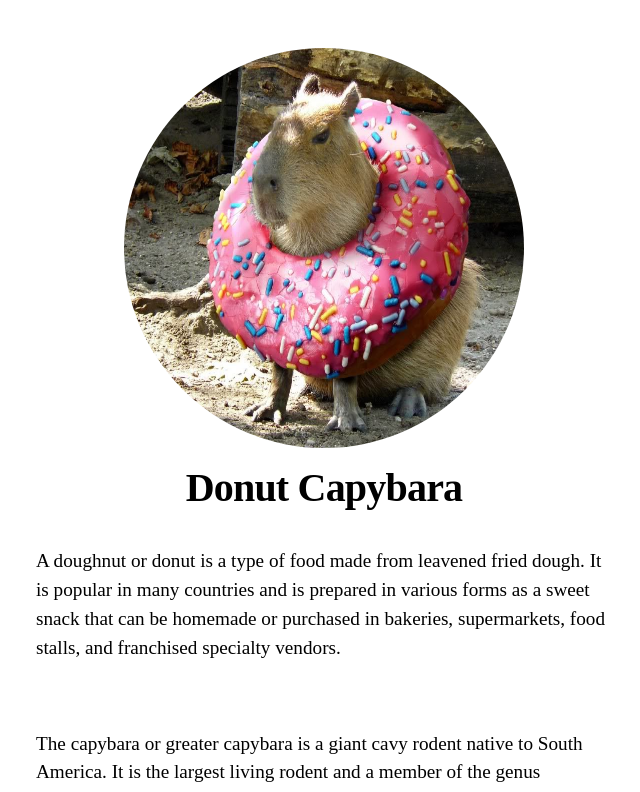
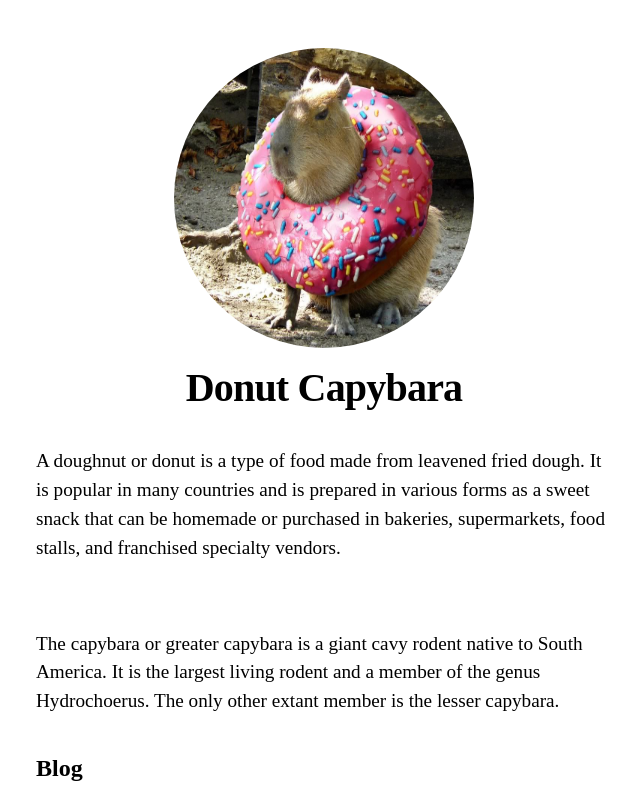
Before and after one commit to ATran2000/Capybara-Weblog, a Next.js app: page / in a window 1280 px wide. Shown: the top 792 px of the page, without its empty margins (316-956 px from the left). Built offline with nearby package versions, Linux system fonts and the light colour scheme.

Commit message:
Testing if there is automatic deploying whenever there is a new commit to main

```diff
--- a/components/layout.js
+++ b/components/layout.js
@@ -32,8 +32,8 @@ export default function Layout({ children, home }) {
               priority
               src="/images/profile.jpg"
               className={utilStyles.borderCircle}
-              height={400}
-              width={400}
+              height={300}
+              width={300}
               alt=""
             />
             <h1 className={utilStyles.heading2Xl}>{name}</h1>
@@ -45,8 +45,8 @@ export default function Layout({ children, home }) {
                 priority
                 src="/images/profile.jpg"
                 className={utilStyles.borderCircle}
-                height={400}
-                width={400}
+                height={300}
+                width={300}
                 alt=""
               />
             </Link>
```
